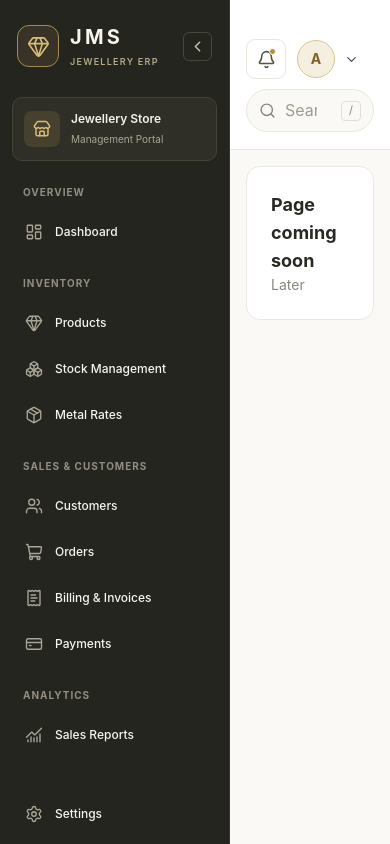
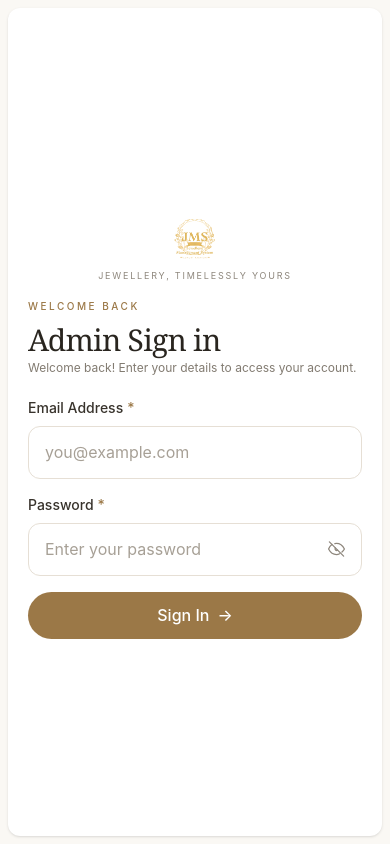
Before and after one commit to im-nilesh-dada/jewellery-management-frontend, a React (Vite) app: page /login in a window 390 px wide. Built offline with nearby package versions, Linux system fonts and the light colour scheme.

Commit message:
cleanup code and adding the logo in the login screen

```diff
--- a/src/App.jsx
+++ b/src/App.jsx
@@ -1,8 +1,9 @@
-
-import { Routes, Route } from "react-router-dom";
+import { Routes, Route, Navigate } from "react-router-dom";
 
 import Sidebar from "./components/Common/Sidebar";
 import Topbar from "./components/Common/Topbar";
+
+import Login from "./pages/Login";
 import Dashboard from "./pages/Dashboard";
 import Products from "./pages/Products";
 import Inventory from "./pages/Inventory";
@@ -50,7 +51,15 @@ function AppLayout() {
 }
 
 function App() {
-  return <AppLayout />;
+  return (
+    <Routes>
+      {/* Login page without dashboard layout */}
+      <Route path="/login" element={<Login />} />
+
+      {/* Dashboard and other application pages */}
+      <Route path="/*" element={<AppLayout />} />
+    </Routes>
+  );
 }
 
 export default App;
--- a/src/components/auth/AuthLayout.jsx
+++ b/src/components/auth/AuthLayout.jsx
@@ -1,8 +1,9 @@
+import logo from "../../assets/JMS_logo_transparent.svg";
+
 const AuthLayout = ({ children }) => {
   return (
     <main className="h-dvh overflow-hidden bg-[#FAF8F4] p-2 sm:p-3 lg:p-4">
       <div className="mx-auto grid h-full max-w-[1600px] grid-cols-1 overflow-hidden rounded-xl bg-white shadow-sm lg:grid-cols-2">
-
         {/* Left: Jewellery Image */}
         <section className="relative hidden min-h-0 overflow-hidden bg-[#D9C6A5] lg:block">
           <img
@@ -11,37 +12,40 @@ const AuthLayout = ({ children }) => {
             className="absolute inset-0 h-full w-full object-cover"
           />
 
+          {/* Image Overlay */}
           <div className="absolute inset-0 bg-gradient-to-t from-black/70 via-black/10 to-black/20" />
 
-          {/* Brand */}
-          <div className="absolute left-8 top-8 z-10 xl:left-12 xl:top-10">
-            <span className="text-xl font-semibold tracking-[0.25em] text-white xl:text-2xl">
-              JMS
-            </span>
+          {/* Logo Overlapping Image */}
+          <div className="absolute left-6 top-5 z-10 xl:left-10 xl:top-7">
+            <img
+              src={logo}
+              alt="JMS Jewellery"
+              className="h-20 w-auto max-w-[180px] object-contain object-left drop-shadow-md xl:h-24 xl:max-w-[220px]"
+            />
 
-            <p className="mt-2 text-[10px] tracking-[0.2em] text-white/80">
+            <p className="mt-1 text-[9px] tracking-[0.2em] text-white/90 xl:text-[10px]">
               JEWELLERY, TIMELESSLY YOURS
             </p>
           </div>
 
           {/* Image Caption */}
-          <div className="absolute bottom-8 left-8 right-8 z-10 text-white xl:bottom-12 xl:left-12 xl:right-12">
-            <p className="mb-3 text-[10px] uppercase tracking-[0.3em] text-white/80 xl:text-xs">
+          <div className="absolute bottom-6 left-6 right-6 z-10 text-white xl:bottom-10 xl:left-10 xl:right-10">
+            <p className="mb-2 text-[9px] uppercase tracking-[0.3em] text-white/80 xl:mb-3 xl:text-xs">
               Crafted to be cherished
             </p>
 
-            <h2 className="max-w-lg font-serif text-3xl leading-tight xl:text-5xl">
+            <h2 className="max-w-lg font-serif text-2xl leading-tight xl:text-5xl">
               Every piece tells a story.
               <br />
               Make yours unforgettable.
             </h2>
 
-            <p className="mt-4 max-w-md text-xs leading-6 text-white/80 xl:text-sm">
+            <p className="mt-3 max-w-md text-[11px] leading-5 text-white/80 xl:mt-4 xl:text-sm xl:leading-6">
               Discover timeless designs crafted to celebrate your most
               meaningful moments.
             </p>
 
-            <div className="mt-6 flex gap-2">
+            <div className="mt-4 flex gap-2 xl:mt-6">
               <span className="h-1 w-8 rounded-full bg-white" />
               <span className="h-1 w-4 rounded-full bg-white/50" />
               <span className="h-1 w-4 rounded-full bg-white/50" />
@@ -50,30 +54,30 @@ const AuthLayout = ({ children }) => {
         </section>
 
         {/* Right: Login Form */}
-        <section className="flex min-h-0 min-w-0 items-center justify-center overflow-hidden px-5 py-4 sm:px-10 lg:px-8 xl:px-16">
-          <div className="w-full max-w-md">
-
-            {/* Mobile Brand */}
-            <div className="mb-7 text-center sm:mb-9 lg:hidden">
-              <span className="text-xl font-semibold tracking-[0.25em] text-[#9B7847]">
-                JMS
-              </span>
+        <section className="flex min-h-0 min-w-0 items-center justify-center overflow-hidden px-5 py-3 sm:px-8 sm:py-5 lg:px-8 xl:px-14">
+          <div className="flex w-full max-w-md flex-col justify-center">
+            {/* Mobile Logo */}
+            <div className="mb-4 flex flex-col items-center lg:hidden">
+              <img
+                src={logo}
+                alt="JMS Jewellery"
+                className="h-16 w-auto max-w-[180px] object-contain sm:h-20"
+              />
 
               <p className="mt-1 text-[9px] tracking-[0.2em] text-[#8E877D]">
                 JEWELLERY, TIMELESSLY YOURS
               </p>
             </div>
 
-            {/* Page Content */}
+            {/* Login Content */}
             {children}
 
             {/* Footer */}
-            <p className="mt-6 text-center text-[10px] text-[#A7A096] sm:mt-8">
+            {/* <p className="mt-8 text-center text-[10px] text-[#A7A096] sm:mt-6">
               © {new Date().getFullYear()} JMS. All rights reserved.
-            </p>
+            </p> */}
           </div>
         </section>
-
       </div>
     </main>
   );
--- a/src/main.jsx
+++ b/src/main.jsx
@@ -1,15 +1,14 @@
-
 import { StrictMode } from "react";
 import { createRoot } from "react-dom/client";
 import { BrowserRouter } from "react-router-dom";
 
+import App from "./App";
 import "./index.css";
-import App from "./App.jsx";
 
 createRoot(document.getElementById("root")).render(
   <StrictMode>
     <BrowserRouter>
       <App />
     </BrowserRouter>
-  </StrictMode>,
+  </StrictMode>
 );
--- a/src/pages/Login.jsx
+++ b/src/pages/Login.jsx
@@ -1,9 +1,13 @@
 import { useState } from "react";
+import { useNavigate } from "react-router-dom";
+
 import AuthLayout from "../components/auth/AuthLayout";
 import Button from "../components/ui/Button";
 import Input from "../components/ui/Input";
 
 const Login = () => {
+  const navigate = useNavigate();
+
   const [formData, setFormData] = useState({
     email: "",
     password: "",
@@ -30,18 +34,15 @@ const Login = () => {
       return;
     }
 
-    // Backend authentication will be connected here.
-    console.log("Login form submitted", {
-      email: formData.email,
-    });
-
-    setError("Authentication API is not connected yet.");
+    // Temporary navigation until backend authentication is implemented.
+    navigate("/");
   };
 
   return (
     <AuthLayout>
+      {/* Heading */}
       <div>
-        <p className="mb-2 text-xs font-medium uppercase tracking-[0.25em] text-[#9B7847]">
+        <p className="mb-2 text-[10px] font-medium uppercase tracking-[0.25em] text-[#9B7847] sm:text-xs">
           Welcome back
         </p>
 
@@ -49,12 +50,13 @@ const Login = () => {
           Admin Sign in
         </h1>
 
-        <p className="mt-3 text-sm leading-6 text-[#827B71]">
+        <p className="mt-2 text-xs leading-5 text-[#827B71] sm:mt-3 sm:text-sm sm:leading-6">
           Welcome back! Enter your details to access your account.
         </p>
       </div>
 
-      <form onSubmit={handleSubmit} className="mt-9 space-y-5">
+      {/* Login Form */}
+      <form onSubmit={handleSubmit} className="mt-5 space-y-4 sm:mt-7 sm:space-y-5">
         <Input
           label="Email Address"
           name="email"
@@ -77,50 +79,22 @@ const Login = () => {
           required
         />
 
-        {/* <div className="flex justify-end">
-          <a
-            href="/forgot-password"
-            className="text-sm font-medium text-[#9B7847] transition hover:text-[#72542E]"
-          >
-            Forgot password?
-          </a>
-        </div> */}
-
+        {/* Validation Error */}
         {error && (
           <p
             role="alert"
-            className="rounded-lg bg-red-50 px-4 py-3 text-sm text-red-600"
+            className="rounded-lg bg-red-50 px-3 py-2 text-xs text-red-600 sm:px-4 sm:py-3 sm:text-sm"
           >
             {error}
           </p>
         )}
 
-        <Button type="submit" fullWidth className="py-4">
+        {/* Sign In */}
+        <Button type="submit" fullWidth className="py-3">
           Sign In
           <span aria-hidden="true">→</span>
         </Button>
       </form>
-
-      <div className="my-7 flex items-center gap-4">
-        <div className="h-px flex-1 bg-[#EAE4DA]" />
-        <span className="text-xs text-[#A7A096]"></span>
-        <div className="h-px flex-1 bg-[#EAE4DA]" />
-      </div>
-
-      {/* <p className="mt-7 text-center text-xs leading-5 text-[#A7A096]">
-        By continuing, you agree to our{" "}
-        <a href="/terms" className="text-[#6F604A] underline underline-offset-4">
-          Terms of Service
-        </a>{" "}
-        and{" "}
-        <a
-          href="/privacy"
-          className="text-[#6F604A] underline underline-offset-4"
-        >
-          Privacy Policy
-        </a>
-        .
-      </p> */}
     </AuthLayout>
   );
 };
```
Also changed, not shown: src/assets/JMS_logo_transparent.svg (added), src/assets/logo.png (added).
